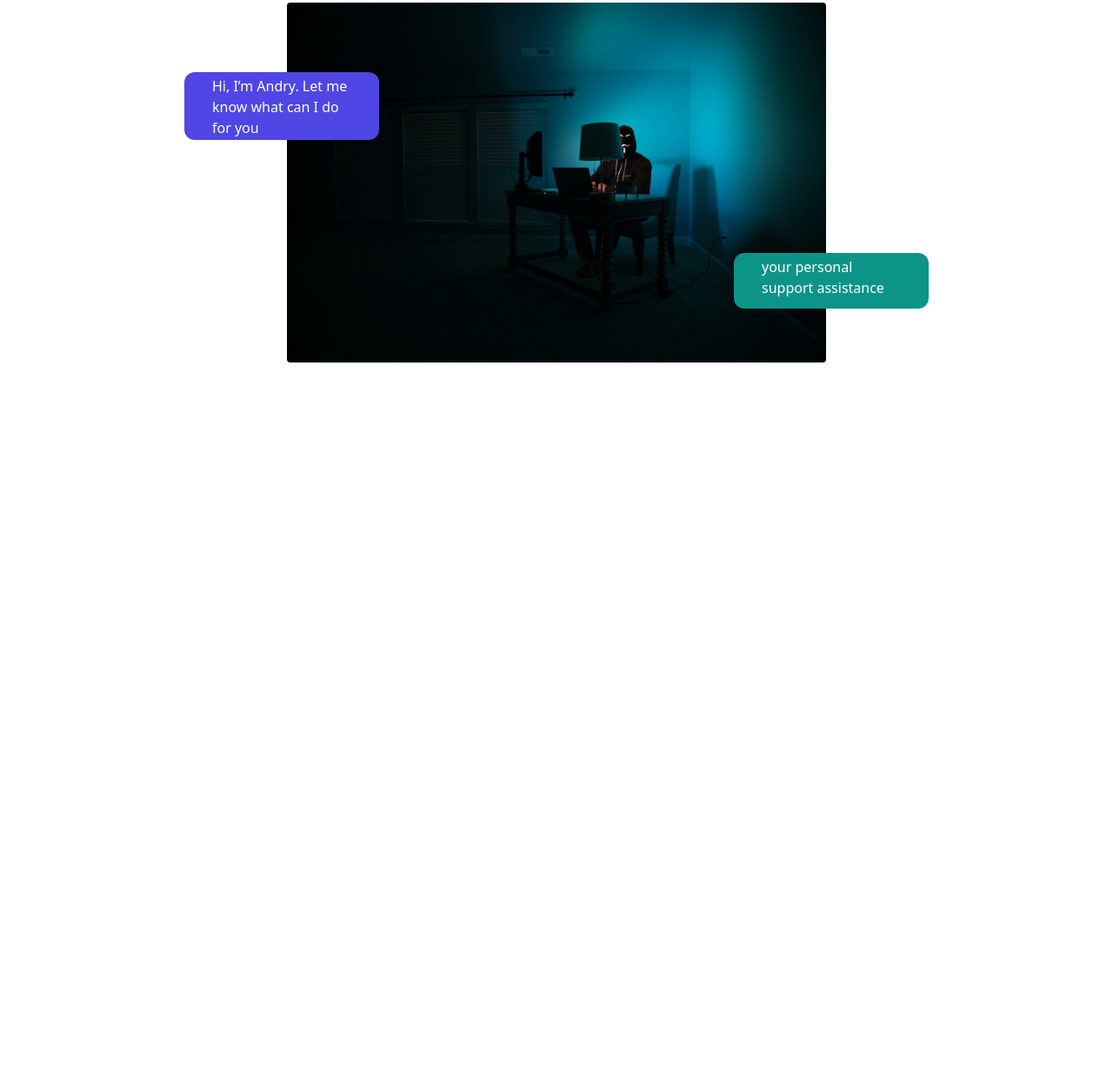
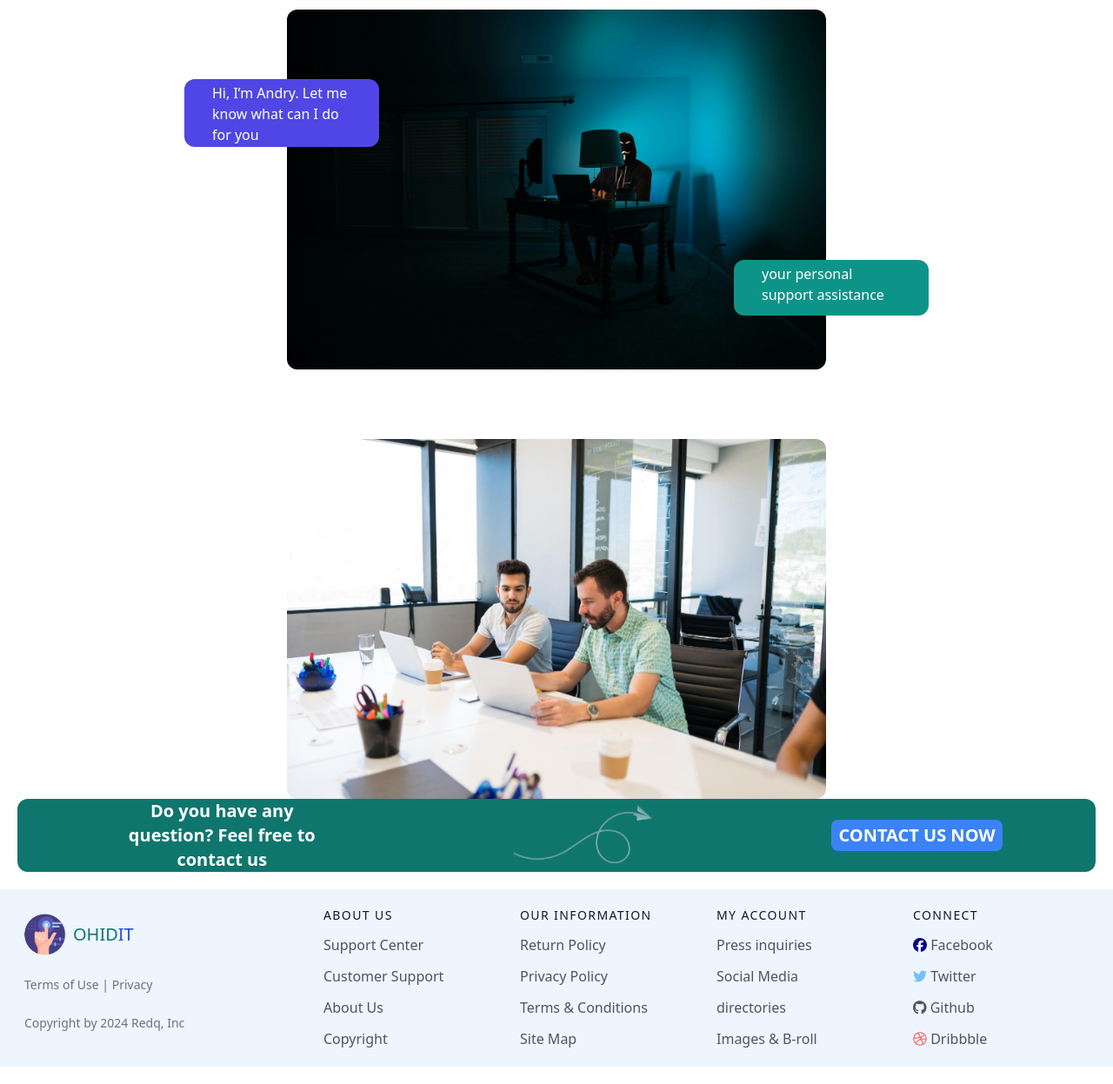
Before and after one commit to IbrahimOhid/tailwindcss_Project_2024, a website built with Vite: page project_3/index.html in a window 1280 px wide. Shown: the part 2181-3428 px from the top of the page at 87% size. Before the commit the page ends 2658 px from the top, so only its background shows below. Built offline with nearby package versions, Linux system fonts and the light colour scheme.

Commit message:
project_3 done

```diff
--- a/project_3/index.html
+++ b/project_3/index.html
@@ -7,6 +7,8 @@
   <title>OHID IT</title>
   <!--css link-->
   <link rel="stylesheet" href="/css/style.css">
+  <!--fontawesome cdn-->
+  <link rel="stylesheet" href="https://cdnjs.cloudflare.com/ajax/libs/font-awesome/6.5.1/css/all.min.css" integrity="sha512-DTOQO9RWCH3ppGqcWaEA1BIZOC6xxalwEsw9c2QQeAIftl+Vegovlnee1c9QX4TctnWMn13TZye+giMm8e2LwA==" crossorigin="anonymous" referrerpolicy="no-referrer" />
 </head>
 
 <body>
@@ -241,7 +243,7 @@
   <section class="text-gray-600 body-font">
     <div class="container px-5 py-5 mx-auto flex flex-wrap flex-col">
       <div class="flex flex-col text-center w-full mb-10">
-        <h1 class="text-xl font-medium title-font mb-4 text-gray-900">Those states we provide donation</h1>
+        <h1 class="text-2xl font-medium title-font mb-4 text-blue-700">Those states we provide donation</h1>
         <p class="lg:w-2/3 mx-auto leading-relaxed text-base">We are organizing a program on January 20, 2019 to help
           the homeless people. Our aim is to provide them a specific place to live.</p>
       </div>
@@ -255,23 +257,130 @@
   <section class="text-gray-600 body-font">
     <div class="container px-5 py-5 mx-auto flex flex-wrap flex-col">
       <div class="flex flex-col text-center w-full mb-10">
-        <h1 class="text-xl font-medium title-font mb-4 text-gray-900">Introducing Coding support</h1>
+        <h1 class="text-2xl font-medium title-font mb-4 text-blue-700">Introducing Coding support</h1>
         <p class="lg:w-2/3 mx-auto leading-relaxed text-base">Every email, web page, and social media post makes an
           impression on your customers. With our software you can be confident it's impression.</p>
           <p class="text-blue-700 underline cursor-pointer">Explore Details</p>
       </div>
       <div class="relative">
-        <img class=" md:w-1/2 w-full block mx-auto mb-10 object-cover object-center rounded" alt="hero" src="/img/coding.jpg">
-        <div class="md:w-56 md:h-[78px] px-8 py-1 rounded-xl  bg-indigo-600 text-white absolute left-48 top-20" >
+        <img class=" md:w-1/2 w-full block mx-auto mb-10 object-cover object-center rounded-xl" alt="hero" src="/img/coding.jpg">
+        <div class="w-56 h-[78px] px-8 py-1 rounded-xl  bg-indigo-600 text-white absolute left-48 top-20 hidden md:block" >
           <p>Hi, I’m Andry. Let me know what can I do for you</p>
         </div>
-        <div class="md:w-56 md:h-[64px] px-8 py-1 rounded-xl  bg-teal-600 text-white absolute right-48 top-72" >
+        <div class="w-56 h-[64px] px-8 py-1 rounded-xl  bg-teal-600 text-white absolute right-48 top-72 hidden md:block" >
           <p>your personal support assistance</p>
         </div>
       </div>
     </div>
   </section>
   <!--section four end here-->
+
+  <!--section five start here-->
+  <section>
+    <div class="container px-5 py-5 mx-auto flex flex-wrap flex-col">
+      <div>
+        <img class=" md:w-1/2 w-full block mx-auto object-cover object-center rounded-xl" loading="lazy" alt="hero" src="/img/group-img.jpg">
+        <div class="flex items-center bg-teal-700 rounded-xl text-center justify-around px-1">
+          <h1 class="w-52 md:w-64 font-bold text-white text-sm md:text-xl">Do you have any question? Feel
+            free to contact us</h1>
+            <img class="w-20 md:w-40" src="/img/arrow.png" alt="">
+            <button class="bg-blue-500 text-sm text-white md:font-bold md:text-xl px-2 rounded-lg py-1 hover:bg-indigo-600 border-0">CONTACT US NOW</button>
+        </div>
+      </div>
+
+    </div>
+  </section>
+  <!--section five end here-->
+
+  <!--footer start here-->
+  <footer class="text-gray-600 body-font bg-[#EEF5FF]">
+    <div class="container px-5 py-5 mx-auto flex md:items-center lg:items-start md:flex-row md:flex-nowrap flex-wrap flex-col">
+      <div class="w-64 flex-shrink-0 md:mx-0 mx-auto text-center md:text-left">
+        <div class="flex justify-center md:justify-start">
+          <img class="w-16 h-16 text-white p-2 rounded-full" src="/img/logo.png" alt="logo">
+            <h1 class="text-xl text-blue-700 flex justify-center items-center"><span class="text-xl text-teal-700">OHID </span> IT</h1>
+        </div>
+        <p class="mt-2 text-sm text-gray-500 p-2">Terms of Use | Privacy</p>
+        <p class="mt-2 text-sm text-gray-500 p-2">Copyright by 2024 Redq, Inc</p>
+      </div>
+      <div class="flex-grow flex flex-wrap md:pl-20 -mb-10 md:mt-0 mt-10 md:text-left text-center">
+        <div class="lg:w-1/4 md:w-1/2 w-full px-4">
+          <h2 class="title-font font-medium text-gray-900 tracking-widest text-sm mb-3">ABOUT US</h2>
+          <nav class="list-none mb-10">
+            <li class="mb-3">
+              <a class="text-gray-600 hover:text-gray-800">Support Center</a>
+            </li>
+            <li class="mb-3">
+              <a class="text-gray-600 hover:text-gray-800">Customer Support</a>
+            </li>
+            <li class="mb-3">
+              <a class="text-gray-600 hover:text-gray-800">About Us</a>
+            </li>
+            <li>
+              <a class="text-gray-600 hover:text-gray-800">Copyright</a>
+            </li>
+          </nav>
+        </div>
+        <div class="lg:w-1/4 md:w-1/2 w-full px-4">
+          <h2 class="title-font font-medium text-gray-900 tracking-widest text-sm mb-3">OUR INFORMATION</h2>
+          <nav class="list-none mb-10">
+            <li class="mb-3">
+              <a class="text-gray-600 hover:text-gray-800">Return Policy</a>
+            </li>
+            <li class="mb-3">
+              <a class="text-gray-600 hover:text-gray-800">Privacy Policy</a>
+            </li>
+            <li class="mb-3">
+              <a class="text-gray-600 hover:text-gray-800">Terms & Conditions</a>
+            </li>
+            <li>
+              <a class="text-gray-600 hover:text-gray-800">Site Map</a>
+            </li>
+          </nav>
+        </div>
+        <div class="lg:w-1/4 md:w-1/2 w-full px-4">
+          <h2 class="title-font font-medium text-gray-900 tracking-widest text-sm mb-3">MY ACCOUNT</h2>
+          <nav class="list-none mb-10">
+            <li class="mb-3">
+              <a class="text-gray-600 hover:text-gray-800">Press inquiries</a>
+            </li>
+            <li class="mb-3">
+              <a class="text-gray-600 hover:text-gray-800">Social Media</a>
+            </li>
+            <li class="mb-3">
+              <a class="text-gray-600 hover:text-gray-800">directories</a>
+            </li>
+            <li>
+              <a class="text-gray-600 hover:text-gray-800">Images & B-roll</a>
+            </li>
+          </nav>
+        </div>
+        <div class="lg:w-1/4 md:w-1/2 w-full px-4">
+          <h2 class="title-font font-medium text-gray-900 tracking-widest text-sm mb-3">CONNECT</h2>
+          <nav class="list-none mb-10">
+            <li class="mb-3">
+              <a class="text-gray-600 hover:text-gray-800"><i class="fa-brands fa-facebook" style="color: #0c0481;"></i></a>
+              <a class="text-gray-600 hover:text-gray-800">Facebook</a>
+            </li>
+            <li class="mb-3">
+              <a class="text-gray-600 hover:text-gray-800"><i class="fa-brands fa-twitter" style="color: #74C0FC;"></i></a>
+              <a class="text-gray-600 hover:text-gray-800">Twitter</a>
+            </li>
+            <li class="mb-3">
+              <a class="text-gray-600 hover:text-gray-800"><i class="fa-brands fa-github"></i></a>
+              <a class="text-gray-600 hover:text-gray-800">Github</a>
+            </li>
+            <li>
+              <a class="text-gray-600 hover:text-gray-800"><i class="fa-brands fa-dribbble" style="color: #f46262;"></i></a>
+              <a class="text-gray-600 hover:text-gray-800">Dribbble</a>
+            </li>
+          </nav>
+        </div>
+      </div>
+    </div>
+  </footer>
+  <!--footer end here-->
+
   <!--js link-->
   <script src="/script.js"></script>
 </body>
```
Also changed, not shown: project_3/img/arrow.png (added), project_3/img/group-img.jpg (added), project_3/laptop-view.png (added), project_3/mobile-view.png (added), 1 other file.
